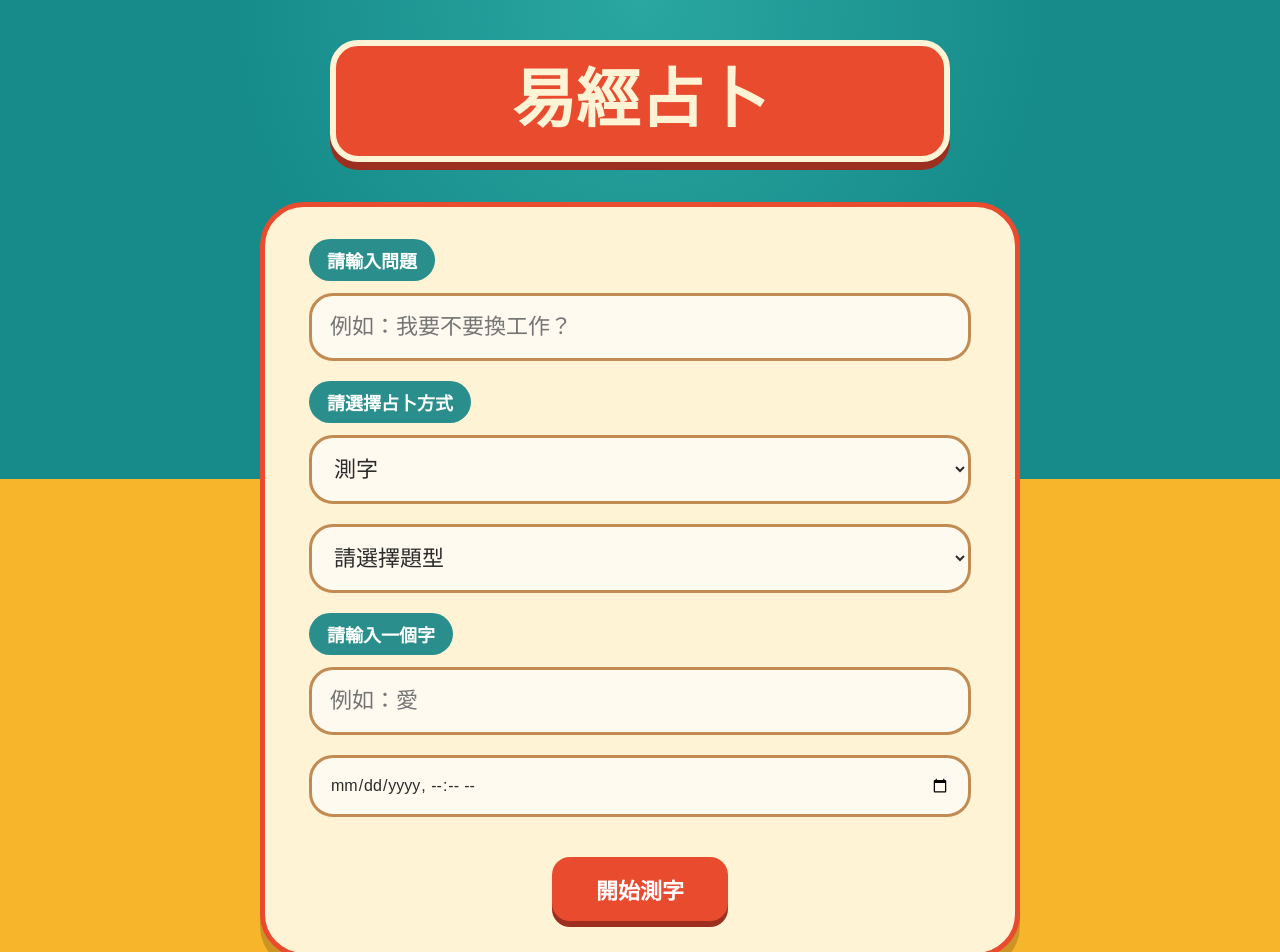
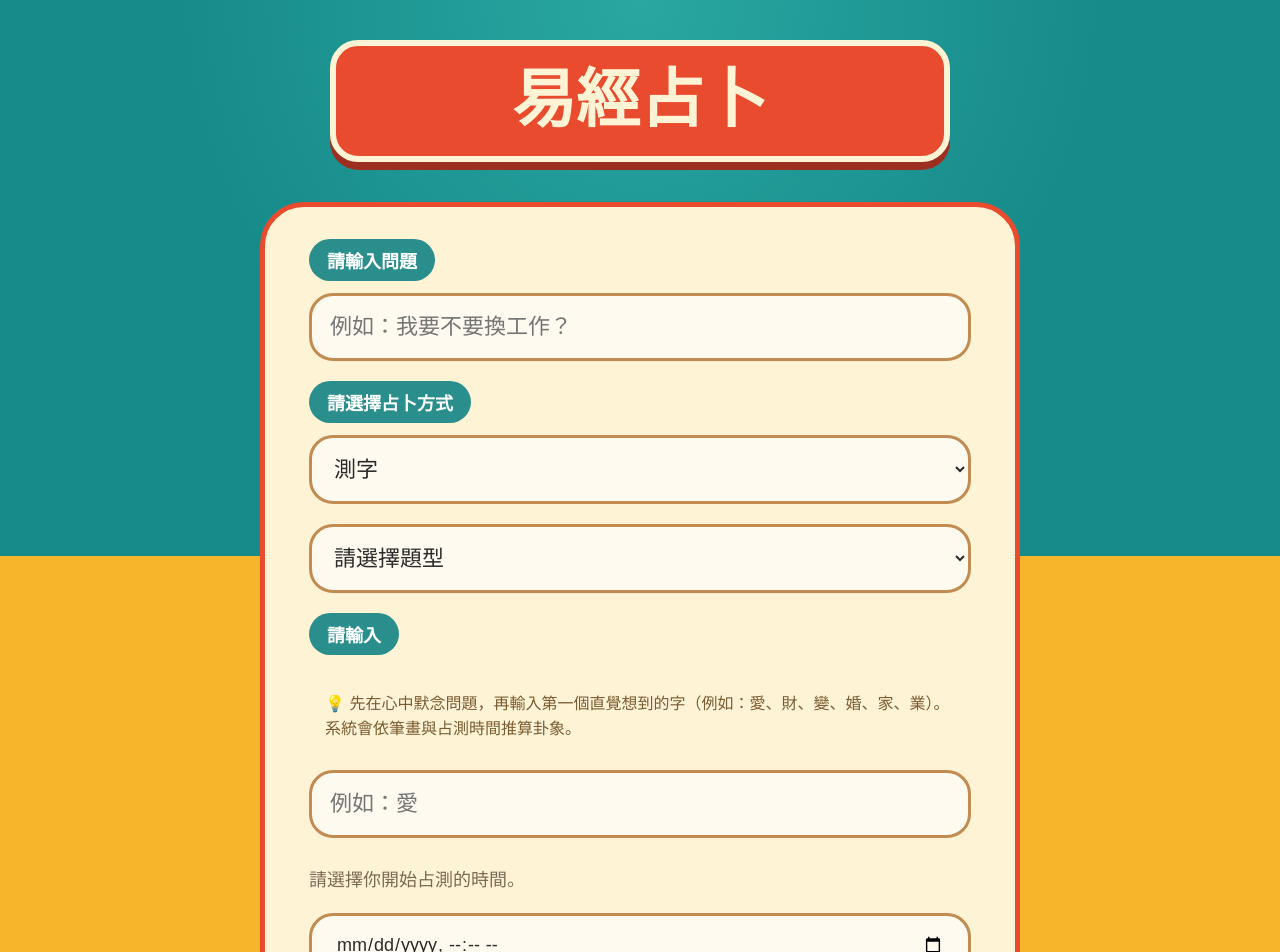
Before and after one commit to zyhtw2026/iching-divination-app, a React (Vite) app: page / in a window 1280 px wide. Shown: the top 952 px of the page. Built offline with nearby package versions, Linux system fonts and the light colour scheme.

Commit message:
Hotfix character divination and time display

```diff
--- a/src/App.css
+++ b/src/App.css
@@ -312,3 +312,34 @@ button:active {
     padding: 12px;
   }
 }
+.hint-text {
+  margin: 8px 0 18px;
+  font-size: 18px;
+  line-height: 1.6;
+  color: #7a6a55;
+}
+
+.datetime-input {
+  width: 100%;
+  max-width: 100%;
+  box-sizing: border-box;
+  font-size: 18px;
+  padding: 18px 24px;
+  overflow: hidden;
+}
+
+@media (max-width: 600px) {
+  .datetime-input {
+    font-size: 16px;
+    padding: 16px;
+  }
+}
+.measure-word-tip {
+  margin: 12px 0 16px;
+  padding: 12px 16px;
+  background: #fff3d6;
+  border-radius: 12px;
+  font-size: 16px;
+  line-height: 1.6;
+  color: #7a5c32;
+}
--- a/src/App.jsx
+++ b/src/App.jsx
@@ -469,7 +469,12 @@ ${
 
         {divinationMode === 'character' && (
           <>
-            <div className="label">請輸入一個字</div>
+            <div className="label">請輸入</div>
+
+            <div className="measure-word-tip">
+      💡 先在心中默念問題，再輸入第一個直覺想到的字（例如：愛、財、變、婚、家、業）。
+      系統會依筆畫與占測時間推算卦象。
+    </div>
 
             <input
               value={word}
@@ -486,12 +491,18 @@ ${
         )}
 
 {divinationMode !== 'ichingTarot' && (
+  <>
+    <div className="hint-text">
+      請選擇你開始占測的時間。
+    </div>
+
     <input
       className="datetime-input"
       type="datetime-local"
       value={divinationTime}
       onChange={(e) => setDivinationTime(e.target.value)}
     />
+  </>
 )}
 
         {divinationMode === 'character' && (
```
Lines whose indentation alone changed are shown as unchanged.
